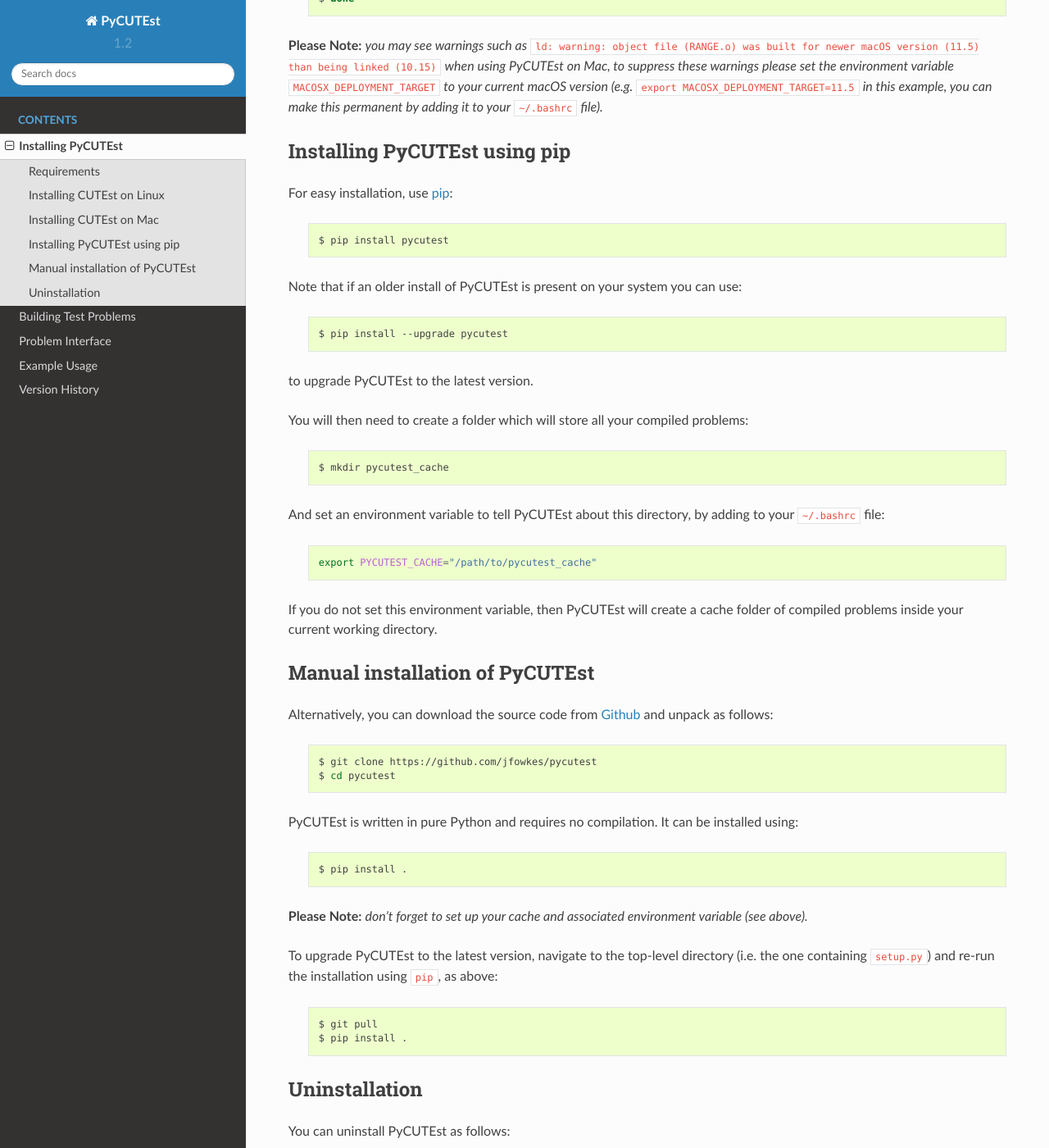
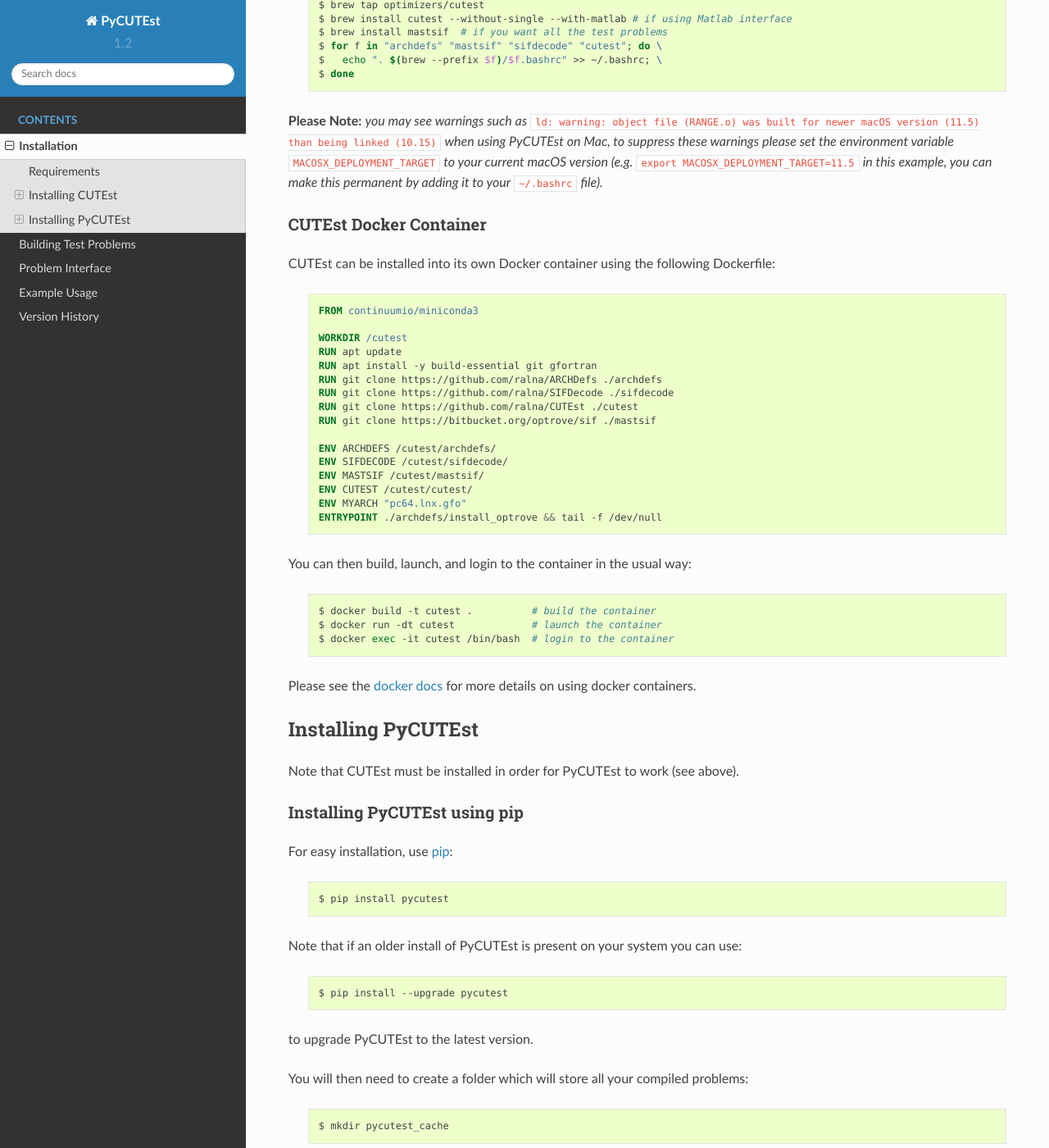
Before and after one commit to jfowkes/pycutest, a Sphinx documentation site: the page built from docs/install.rst, in a window 1280 px wide and 1400 px high, scrolled down 2059 px. Shown: the whole window at 82% size. Built offline with Sphinx 7.4.7 and the Read the Docs theme 2.0.0, drawn with Linux system fonts in a browser that asks for light colours; some of the changed text lies outside the part shown.

Commit message:
Add dockerfile as alternate install option

```diff
--- a/docs/install.rst
+++ b/docs/install.rst
@@ -1,5 +1,5 @@
-Installing PyCUTEst
-===================
+Installation
+============
 
 Requirements
 ------------
@@ -15,8 +15,12 @@
 
 **Please Note:** Currently PyCUTEst only supports Mac and Linux. For Windows 10 (or later), PyCUTEst can be used through the `Windows Subsystem for Linux <https://docs.microsoft.com/en-us/windows/wsl/>`_, following the Linux installation instructions.
 
+Installing CUTEst
+-----------------
+Note that CUTEst must be installed in order for PyCUTEst to work.
+
 Installing CUTEst on Linux
---------------------------
+^^^^^^^^^^^^^^^^^^^^^^^^^^
 These instructions do not include installation of the MATLAB interface. You will need to install four packages: `archdefs <https://github.com/ralna/ARCHDefs>`_, `SIFDecode <https://github.com/ralna/SIFDecode>`_, `CUTEst <https://github.com/ralna/CUTEst>`_ and `MASTSIF <https://bitbucket.org/optrove/sif>`_. To keep things simple, install all four packages in the same directory:
 
  .. code-block:: bash
@@ -73,7 +77,7 @@
 **Please Note:** *currently PyCUTEst only supports gfortran and uses the default version on your path (as returned by* :code:`gfortran -v` *). Please ensure this is the same version that you install CUTEst with above otherwise you may experience segmentation faults, this should be the case if you select the generic* :code:`GNU gfortran compiler` *as the fortran compiler in the installer above.*
 
 Installing CUTEst on Mac
-------------------------
+^^^^^^^^^^^^^^^^^^^^^^^^
 Install CUTEst using Homebrew as detailed below (installing CUTEst manually on Mac is not supported). First it is important to ensure that you have the latest version of Xcode Command Line Tools installed (or the latest version of Xcode), please ensure this is the case by following `this guide <https://mac.install.guide/commandlinetools/index.html>`_. Now install the Homebrew package manager:
 
  .. code-block:: bash
@@ -93,8 +97,45 @@
 
 **Please Note:** *you may see warnings such as* :code:`ld: warning: object file (RANGE.o) was built for newer macOS version (11.5) than being linked (10.15)` *when using PyCUTEst on Mac, to suppress these warnings please set the environment variable* :code:`MACOSX_DEPLOYMENT_TARGET` *to your current macOS version (e.g.* :code:`export MACOSX_DEPLOYMENT_TARGET=11.5` *in this example, you can make this permanent by adding it to your* :code:`~/.bashrc` *file).*
 
+CUTEst Docker Container
+^^^^^^^^^^^^^^^^^^^^^^^
+CUTEst can be installed into its own Docker container using the following Dockerfile:
+
+ .. code-block:: docker
+
+    FROM continuumio/miniconda3
+
+    WORKDIR /cutest
+    RUN apt update
+    RUN apt install -y build-essential git gfortran
+    RUN git clone https://github.com/ralna/ARCHDefs ./archdefs
+    RUN git clone https://github.com/ralna/SIFDecode ./sifdecode
+    RUN git clone https://github.com/ralna/CUTEst ./cutest
+    RUN git clone https://bitbucket.org/optrove/sif ./mastsif
+
+    ENV ARCHDEFS /cutest/archdefs/
+    ENV SIFDECODE /cutest/sifdecode/
+    ENV MASTSIF /cutest/mastsif/
+    ENV CUTEST /cutest/cutest/
+    ENV MYARCH "pc64.lnx.gfo"
+    ENTRYPOINT ./archdefs/install_optrove && tail -f /dev/null
+
+You can then build, launch, and login to the container in the usual way:
+
+ .. code-block:: bash
+
+    $ docker build -t cutest .          # build the container
+    $ docker run -dt cutest             # launch the container
+    $ docker exec -it cutest /bin/bash  # login to the container
+
+Please see the `docker docs <https://docs.docker.com/get-started/>`_ for more details on using docker containers.
+
+Installing PyCUTEst
+-------------------
+Note that CUTEst must be installed in order for PyCUTEst to work (see above).
+
 Installing PyCUTEst using pip
------------------------------
+^^^^^^^^^^^^^^^^^^^^^^^^^^^^^
 For easy installation, use `pip <http://www.pip-installer.org/>`_:
 
  .. code-block:: bash
@@ -124,7 +165,7 @@
 If you do not set this environment variable, then PyCUTEst will create a cache folder of compiled problems inside your current working directory.
 
 Manual installation of PyCUTEst
--------------------------------
+^^^^^^^^^^^^^^^^^^^^^^^^^^^^^^^
 Alternatively, you can download the source code from `Github <https://github.com/jfowkes/pycutest>`_ and unpack as follows:
 
  .. code-block:: bash
```
Also changed, not shown: other parts of docs/install.rst (+2 -2 lines), README.rst (+2 -6 lines).
